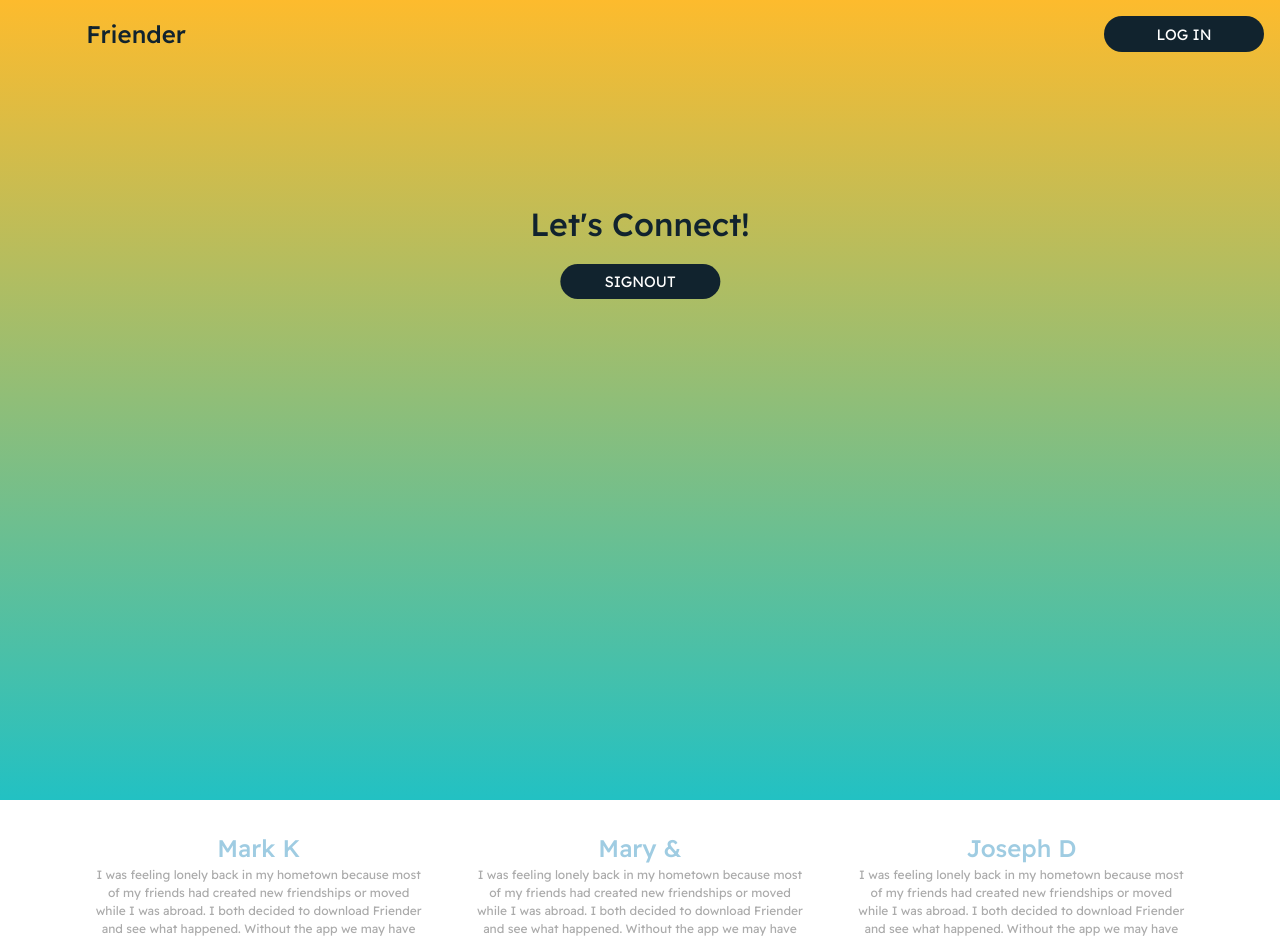
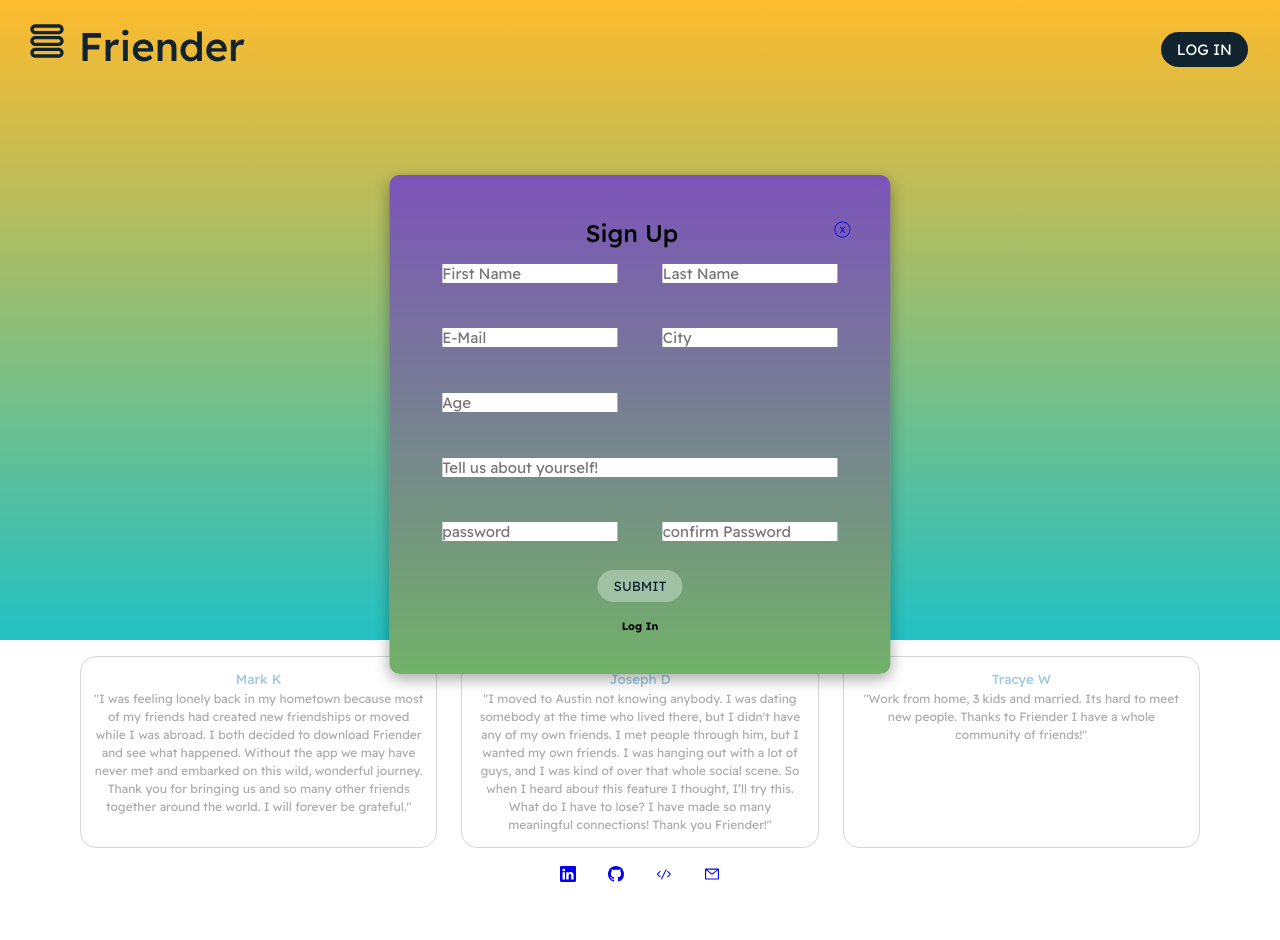
Before and after one commit to samanthajrexroat/Friender, a React (Create React App) app in the folder client/: page /SignUp in a window 1280 px wide. Shown: the top 940 px of the page. After the commit the page ends 888 px from the top, so only its background shows below. Built offline with nearby package versions, Linux system fonts and the light colour scheme; the HTML template or start-up script is replaced by a standard one.

Commit message:
working on modals

```diff
--- a/client/src/App.js
+++ b/client/src/App.js
@@ -1,12 +1,24 @@
 import Home from "./pages/Home";
-// import Nav from "./components/Navbar/Nav";
+import Nav from "./components/Navbar/Nav";
+import LogIn from "./components/Modal/LogIn";
+import SignUp from "./components/Modal/SignUp";
 import Footer from "./components/Footer/Footer";
+import Profile from "./pages/Profile";
+import { BrowserRouter as Router, Route, Routes } from "react-router-dom";
 
 function App() {
   return (
     <div className="App">
-      <Home />
-      <Footer />
+      <Router>
+        <Nav />
+        <Routes>
+          <Route path="/" element={<Home />}></Route>
+          <Route path="/LogIn" element={<LogIn />}></Route>
+          <Route path="/SignUp" element={<SignUp />}></Route>
+          <Route path="/profile" element={<Profile />}></Route>
+        </Routes>
+        <Footer />
+      </Router>
     </div>
   );
 }
--- a/client/src/assets/index.css
+++ b/client/src/assets/index.css
@@ -19,8 +19,7 @@
     --color-tx-secondary: #b3bdc3;
     --color-light: #9fcce2;
     --color-dark: #11232e;
-    --color-accent: #f2cf33;
-
+    --color-accent: #a0c1a3;
 
     --container-width-lg: 75%;
     --container-width-md: 82%;
@@ -42,9 +41,9 @@ body {
     text-align: center;
 }
 .background {
-    height: 100vh;
+    height: 80vh;
     background: rgb(34,193,195);
-background: linear-gradient(0deg, rgba(34,193,195,1) 0%, rgba(253,187,45,1) 100%);
+    background: linear-gradient(0deg, rgba(34,193,195,1) 0%, rgba(253,187,45,1) 100%);
 }
 
 .container {
@@ -92,7 +91,8 @@ a:hover {
 }
 
 .primary-btn {
-    width: max-content;
+    margin: 2rem;
+    /* width: max-content; */
     display: inline-block;
     color: white;
     text-transform: uppercase;
@@ -128,7 +128,7 @@ a:hover {
     position: fixed;
     left: 50%;
     transform: translateX(-50%);
-    top: 25vh;
+    top: 20vh;
 }
 
 /* *********************
--- a/client/src/components/Footer/Footer.js
+++ b/client/src/components/Footer/Footer.js
@@ -2,63 +2,29 @@ import React from "react";
 import "../../assets/index.css";
 import "./footer.css";
 import FooterSocial from "./FooterSocial";
+import CommentsData from "./commentsData";
 
 const Footer = () => {
   return (
     <footer>
       <div className="footerContainer">
         <div className="commentContainer">
-          <div className="commentCard">
-            <div className="cardHead">
-              <h2>Mark K</h2>
-            </div>
-            <p className="cardBody">
-              I was feeling lonely back in my hometown because most of my
-              friends had created new friendships or moved while I was abroad. I
-              both decided to download Friender and see what happened. Without
-              the app we may have never met and embarked on this wild, wonderful
-              journey. Thank you for bringing us and so many other friends
-              together around the world. I will forever be grateful.
-            </p>
-          </div>
+          {/* <div className="commentCard"> */}
+          {CommentsData.map(({ id, name, comments }) => {
+            return (
+              <>
+                <div className="commentCard" key={id}>
+                  <h5>{name}</h5>
 
-          <div className="commentCard">
-            <div className="cardHead">
-              <h2>Mary & </h2>
-            </div>
-            <p className="cardBody">
-              I was feeling lonely back in my hometown because most of my
-              friends had created new friendships or moved while I was abroad. I
-              both decided to download Friender and see what happened. Without
-              the app we may have never met and embarked on this wild, wonderful
-              journey. Thank you for bringing us and so many other friends
-              together around the world. I will forever be grateful.
-            </p>
-          </div>
-          <div className="commentCard">
-            <div className="cardHead">
-              <h2>Joseph D</h2>
-            </div>
-            <p className="cardBody">
-              I was feeling lonely back in my hometown because most of my
-              friends had created new friendships or moved while I was abroad. I
-              both decided to download Friender and see what happened. Without
-              the app we may have never met and embarked on this wild, wonderful
-              journey. Thank you for bringing us and so many other friends
-              together around the world. I will forever be grateful.
-            </p>
-          </div>
+                  <p>{comments}</p>
+                </div>
+              </>
+            );
+          })}
+          {/* </div> */}
         </div>
-        <p className="appDescription">
-          There really is something for everyone on Friender. Want to get into
-          go rock climbing? You got it. Trying to find some new friends? Say no
-          more. New kid on campus and looking to make the most of your college
-          experience? Friender has you covered. Friender is not your average
-          facebook — it is the most diverse hobbies/friend app, where adults of
-          all backgrounds and experiences are invited to make connections,
-          memories, and everything in between.
-        </p>
       </div>
+      <hr />
       <FooterSocial />
     </footer>
   );
--- /dev/null
+++ b/client/src/components/Footer/commentsData.js
@@ -0,0 +1,19 @@
+const CommentsData = [
+  {
+    id: 1,
+    name: "Mark K",
+    comments: `"I was feeling lonely back in my hometown because most of my friends had created new friendships or moved while I was abroad. I both decided to download Friender and see what happened. Without the app we may have never met and embarked on this wild, wonderful journey. Thank you for bringing us and so many other friends together around the world. I will forever be grateful."`,
+  },
+  {
+    id: 2,
+    name: "Joseph D",
+    comments: `"I moved to Austin not knowing anybody. I was dating somebody at the time who lived there, but I didn't have any of my own friends. I met people through him, but I wanted my own friends. I was hanging out with a lot of guys, and I was kind of over that whole social scene. So when I heard about this feature I thought, I’ll try this. What do I have to lose?  I have made so many meaningful connections!  Thank you Friender!"`,
+  },
+  {
+    id: 3,
+    name: "Tracye W",
+    comments: `"Work from home, 3 kids and married.  Its hard to meet new people.  Thanks to Friender I have a whole community of friends!"`,
+  },
+];
+
+export default CommentsData;
--- a/client/src/components/Footer/footer.css
+++ b/client/src/components/Footer/footer.css
@@ -17,14 +17,14 @@ h2 {
 
 }
 .commentCard {
-    border: 2px solid black;
+    border: 1px solid rgb(215, 215, 215);
     border-radius: 5px;
     padding: .8rem;
     border-radius: 1rem;
-    border: 1px solid transparent;
     transition: all 400ms ease-in-out;
     color: var(--color-light);
 }
+
 .footerSocial > a {
     margin-top: 2rem;
     margin: 1rem;
--- a/client/src/components/Modal/Modal.js
+++ b/client/src/components/Modal/LogIn.js
@@ -1,32 +1,23 @@
 import React from "react";
 import "./modal.css";
+import Home from "../../pages/Home";
 import { useState } from "react";
+import { Link } from "react-router-dom";
 
-const Modal = ({ setShowModal, setShowProfile }) => {
+const LogIn = () => {
   const [email, setEmail] = useState(null);
   const [password, setPassword] = useState(null);
   const [confirmPassword, setConfirmPassword] = useState(null);
   console.log(email, password, confirmPassword);
 
-  const handleClick = () => {
-    setShowModal(false);
-  };
-
-  const signUp = true;
-
-  const handleSubmit = event => {
-    event.preventDefault();
-    setShowProfile(true);
-  };
-
   return (
-    <>
-      <div className="signinModal">
-        <div className="closeIcon" onClick={handleClick}>
-          ⓧ
-        </div>
-        <h2>{signUp ? "CREATE ACCOUNT" : "LOG IN"}</h2>
-        <form onSubmit={{ handleSubmit }}>
+    <div className="background">
+      <div className="signInModal">
+        <Link to="/">
+          <div className="closeIcon">ⓧ</div>
+        </Link>
+        <h2>Sign In</h2>
+        <form className="logInForm">
           <input
             type="email"
             id="email"
@@ -51,12 +42,12 @@ const Modal = ({ setShowModal, setShowProfile }) => {
             required={true}
             onChange={e => setConfirmPassword(e.target.value)}
           />
-          <input className="secondary-btn" type="submit" />
         </form>
+        <button className="secondary-btn">Submit</button>
         <h6>CREATE AN ACCOUNT</h6>
       </div>
-    </>
+    </div>
   );
 };
 
-export default Modal;
+export default LogIn;
--- a/client/src/components/Modal/Signup.js
+++ b/client/src/components/Modal/Signup.js
@@ -0,0 +1,101 @@
+import React from "react";
+import "./modal.css";
+import Home from "../../pages/Home";
+import { useState } from "react";
+import { Link } from "react-router-dom";
+
+const SignUp = () => {
+  const [firstName, setFirstName] = useState(null);
+  const [lastName, setLastName] = useState(null);
+  const [email, setEmail] = useState(null);
+  const [description, setDescription] = useState(null);
+  const [city, setCity] = useState(null);
+  const [age, setAge] = useState(null);
+  const [password, setPassword] = useState(null);
+  const [confirmPassword, setConfirmPassword] = useState(null);
+  console.log(email, password, confirmPassword);
+
+  return (
+    <div className="background">
+      <div className="signUpModal">
+        <Link to="/">
+          <div className="closeIcon">ⓧ</div>
+        </Link>
+        <h2>Sign Up</h2>
+        <div className="formWrapper">
+          <form className="signUpForm">
+            <input
+              type="text"
+              id="firstName"
+              name="firstName"
+              placeholder="First Name"
+              required={true}
+              onChange={e => setFirstName(e.target.value)}
+            />
+            <input
+              type="text"
+              id="lastName"
+              name="lastName"
+              placeholder="Last Name"
+              required={true}
+              onChange={e => setLastName(e.target.value)}
+            />
+            <input
+              type="email"
+              id="email"
+              name="email"
+              placeholder="E-Mail"
+              required={true}
+              onChange={e => setEmail(e.target.value)}
+            />
+            <input
+              type="Location"
+              id="Location"
+              name="Location"
+              placeholder="City"
+              required={true}
+              onChange={e => setCity(e.target.value)}
+            />
+            <input
+              type="Age"
+              id="Age"
+              name="Age"
+              placeholder="Age"
+              required={true}
+              onChange={e => setAge(e.target.value)}
+            />
+            <input
+              className="fullWidth"
+              type="text"
+              id="description"
+              name="description"
+              placeholder="Tell us about yourself!"
+              required={true}
+              onChange={e => setDescription(e.target.value)}
+            />
+            <input
+              type="password"
+              id="password"
+              name="password"
+              placeholder="password"
+              required={true}
+              onChange={e => setPassword(e.target.value)}
+            />
+            <input
+              type="Password"
+              id="confirmPassword"
+              name="confirmPassword"
+              placeholder="confirm Password"
+              required={true}
+              onChange={e => setConfirmPassword(e.target.value)}
+            />
+          </form>
+        </div>
+        <button className="secondary-btn">Submit</button>
+        <h6>Log In</h6>
+      </div>
+    </div>
+  );
+};
+
+export default SignUp;
--- a/client/src/components/Modal/modal.css
+++ b/client/src/components/Modal/modal.css
@@ -1,26 +1,58 @@
-.signinModal {
-    /* position: absolute; */
+.signInModal {
+    position: fixed;
+    left: 50%;
+    transform: translateX(-50%);
+    top: 20vh;
     top: 175px;
     margin-left: auto;
     margin-right: auto;
     max-width: 360px;
-    height: 600px;
-    background-color: rgb(255, 255, 255);
+    max-height: fit-content;
+    background: linear-gradient(0deg, rgb(128, 104, 177) 0%, rgb(84, 185, 163) 100%);
     border-radius: 10px;
     padding: 40px;
+    box-shadow: rgba(0,0,0,0.35) 0px 5px 15px;
 }
 
 .closeIcon {
     float: right;
 }
 
-form {
+.logInForm {
     display: flex;
     flex-direction: column;
 }
 
 input {
     margin: .8rem;
-
     font-size: 15px;
 }
+
+.formWrapper {
+    display: grid;
+    grid-template-columns: repeat(1fr, 2fr);
+}
+.signUpForm {
+    display: grid;
+    grid-template-columns: 1fr 1fr;
+    grid-gap: 20px;
+}
+.fullWidth {
+    grid-column: 1 / 3;
+}
+
+.signUpModal {
+    position: fixed;
+    left: 50%;
+    transform: translateX(-50%);
+    top: 20vh;
+    top: 175px;
+    margin-left: auto;
+    margin-right: auto;
+    max-width: fit-content;
+    max-height: fit-content;
+    background: linear-gradient(0deg, rgb(113, 177, 104) 0%, rgb(124, 84, 185) 100%);
+    border-radius: 10px;
+    padding: 40px;
+    box-shadow: rgba(0,0,0,0.35) 0px 5px 15px;
+}
--- a/client/src/components/Navbar/Nav.js
+++ b/client/src/components/Navbar/Nav.js
@@ -1,24 +1,23 @@
 import React from "react";
 import "./nav.css";
+import { TiThMenuOutline } from "react-icons/ti";
+import { Link } from "react-router-dom";
 
-const Nav = ({ setShowModal, showModal }) => {
+const Nav = ({ setShowSignInModal, showSignInModal }) => {
   const handleClick = () => {
-    setShowModal(true);
+    setShowSignInModal(true);
   };
 
   return (
     <nav>
       <div className="logoContainer">
-        <h1> Friender </h1>
+        <h1>
+          <TiThMenuOutline /> Friender{" "}
+        </h1>
       </div>
-
-      <button
-        className="primary-btn logIn"
-        onClick={handleClick}
-        disabled={showModal}
-      >
-        Log in
-      </button>
+      <Link to="/LogIn" onClick={handleClick} disabled={showSignInModal}>
+        <button className="primary-btn logIn">Log in</button>
+      </Link>
     </nav>
   );
 };
--- a/client/src/components/Navbar/nav.css
+++ b/client/src/components/Navbar/nav.css
@@ -9,6 +9,9 @@ nav {
         /* bottom: 2rem; */
 
 }
+h1 {
+    font-size: 2.5rem;
+}
 
 .logoContainer {
     width: 15rem;
@@ -17,8 +20,7 @@ nav {
 }
 
 .primary-btn {
-    width: 10rem;
-    margin: 1rem;
+    margin: 2rem;
 }
 
 .primary-btn:disabled {
--- a/client/src/pages/Home.js
+++ b/client/src/pages/Home.js
@@ -1,31 +1,17 @@
 import React from "react";
+import { Link } from "react-router-dom";
 import "../assets/index.css";
-import Modal from "../components/Modal/Modal";
-import Nav from "../components/Navbar/Nav";
-import { useState } from "react";
 
 const Homepage = () => {
-  const [showModal, setShowModal] = useState(false);
-
-  const authToken = true;
-
-  const handleClick = () => {
-    setShowModal(true);
-  };
-
   return (
-    <>
-      <div className="background">
-        <Nav setShowModal={setShowModal} showModal={showModal} />
-        <div className="home">
-          <h1>Let's Connect!</h1>
-          <button className="primary-btn" onClick={handleClick}>
-            {authToken ? "Signout" : "Create Account"}
-          </button>
-          {showModal && <Modal setShowModal={setShowModal} />}
-        </div>
+    <div className="background">
+      <div className="home">
+        <h1>Find Connections!</h1>
+        <Link to="/SignUp">
+          <button className="primary-btn">Sign Up</button>
+        </Link>
       </div>
-    </>
+    </div>
   );
 };
 export default Homepage;
```
